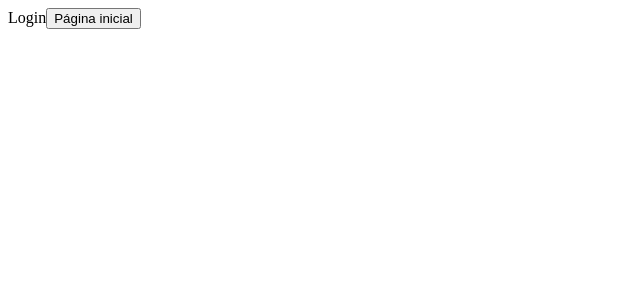
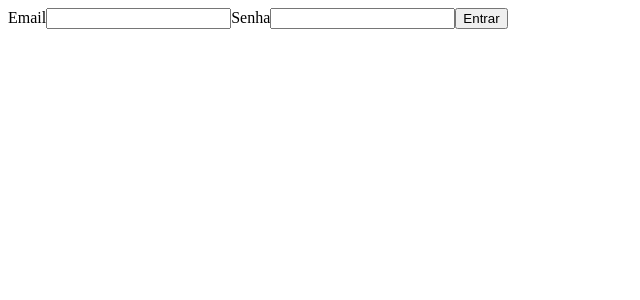
Before and after one commit to Gustavomw1/React-course, a React (Create React App) app in the folder aulas/: page /entrar in a window 1280 px wide. Shown: the top 300 px of the page, without its empty margins (0-640 px from the left). Built offline with nearby package versions, Linux system fonts and the light colour scheme.

Commit message:
add login page and form

```diff
--- a/aulas/src/app/App.tsx
+++ b/aulas/src/app/App.tsx
@@ -1,3 +1,4 @@
+//Importr rota
 import { AppRoutes } from "./routes";
 
 export const App = () => {
--- a/aulas/src/app/pages/login/Login.tsx
+++ b/aulas/src/app/pages/login/Login.tsx
@@ -1,16 +1,35 @@
-import { useNavigate } from "react-router-dom";
+import { useState } from "react";
 
 export const Login = () => {
-  const navigate = useNavigate();
+  const [password, setPassword] = useState("");
+  const [email, setEmail] = useState("");
 
-  const handleClick = () => {
-    navigate("/pagina-inicial");
+  const handleEntrar = () => {
+    console.log(email);
+    console.log(password);
   };
 
   return (
     <div>
-      Login
-      <button onClick={handleClick}>Página inicial</button>
+      <form>
+        <label>
+          <span>Email</span>
+          <input value={email} onChange={(e) => setEmail(e.target.value)} />
+        </label>
+
+        <label>
+          <span>Senha</span>
+          <input
+            type="password"
+            value={password}
+            onChange={(e) => setPassword(e.target.value)}
+          />
+        </label>
+
+        <button type="button" onClick={handleEntrar}>
+          Entrar
+        </button>
+      </form>
     </div>
   );
 };
--- a/aulas/src/app/routes/index.tsx
+++ b/aulas/src/app/routes/index.tsx
@@ -1,6 +1,8 @@
+//Importar as tecnologias
 import { BrowserRouter, Route, Routes, Navigate } from "react-router-dom";
 import { Dashboard, Login } from "../pages";
 
+//Criar a exportação das rotas
 export const AppRoutes = () => {
   return (
     <BrowserRouter>
--- a/aulas/src/index.tsx
+++ b/aulas/src/index.tsx
@@ -1,3 +1,4 @@
+//Importar tecnologias/rotas
 import React from "react";
 import ReactDOM from "react-dom/client";
 import reportWebVitals from "./reportWebVitals";
```
